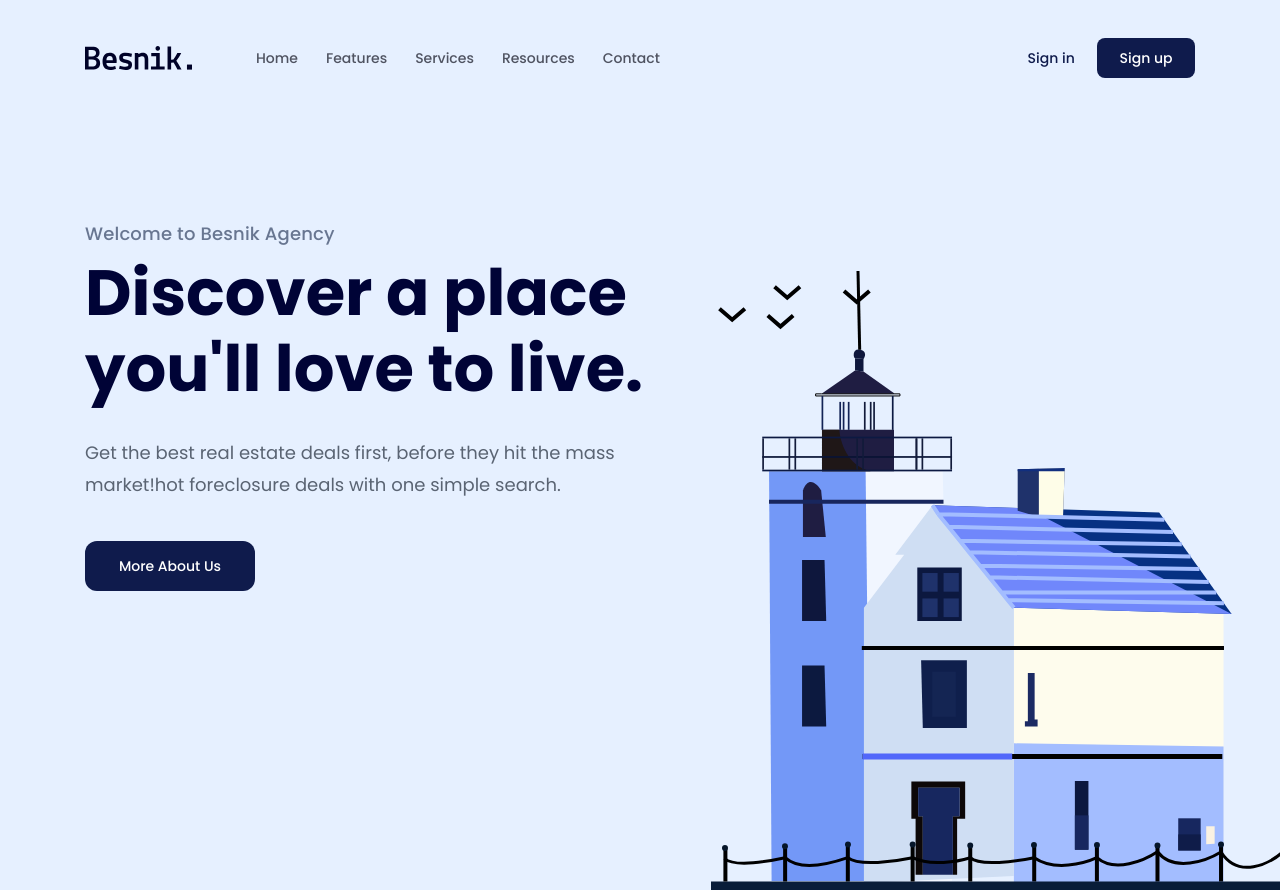
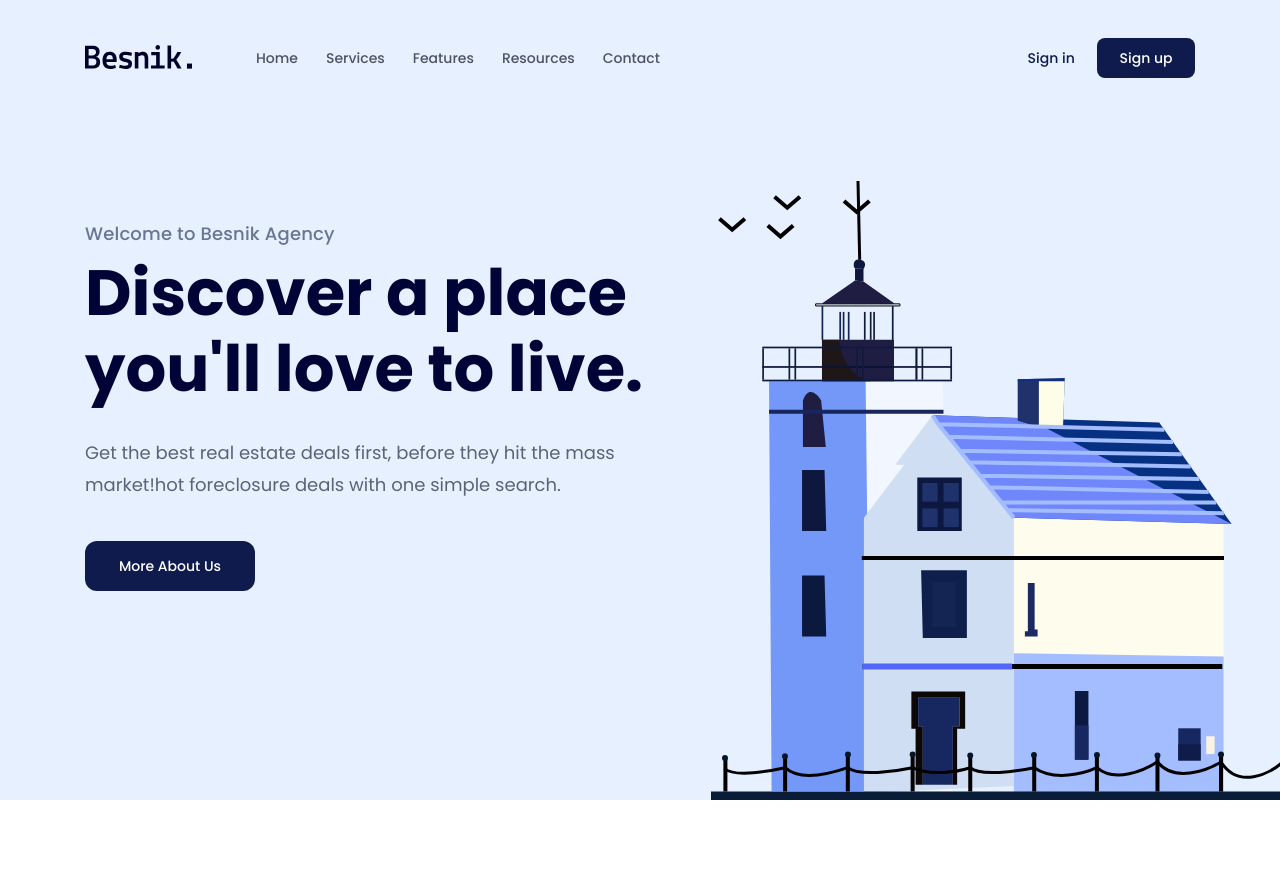
Before and after one commit to QuanLeMinh206/f8-htmlcss-01, a plain HTML site: page index.html in a window 1280 px wide. Shown: the top 890 px of the page. Drawn offline with Linux system fonts and the light colour scheme.

Commit message:
fix bug Navbar section (scroll)

```diff
--- a/assets/css/styles.css
+++ b/assets/css/styles.css
@@ -10,6 +10,10 @@ html {
 body {
     font-size: 1.6rem;
     font-family: "Poppins";
+}
+html,
+body {
+    scroll-behavior: smooth;
 }
 
 /* Common */
@@ -67,7 +71,7 @@ a {
 }
 .hero-wrap {
     background-color: #e6f0ff;
-    height: 100vh;
+    height: calc(100vh - 90px);
     position: relative;
 }
 
--- a/index.html
+++ b/index.html
@@ -16,19 +16,21 @@
         <link rel="stylesheet" href="./assets/css/styles.css" />
     </head>
     <body>
-        <main>
+        <main id="home">
             <header class="fixed-header">
                 <div class="content">
                     <nav class="navbar">
                         <!-- Logo -->
-                        <img src="./assets/img/logo.svg" alt="Bennik." />
+                        <a href="#!"
+                            ><img src="./assets/img/logo.svg" alt="Bennik."
+                        /></a>
                         <!-- Navigation -->
                         <ul>
-                            <li><a href="">Home</a></li>
-                            <li><a href="">Features</a></li>
-                            <li><a href="">Services</a></li>
-                            <li><a href="">Resources</a></li>
-                            <li><a href="">Contact</a></li>
+                            <li><a href="#home">Home</a></li>
+                            <li><a href="#services">Services</a></li>
+                            <li><a href="#features">Features</a></li>
+                            <li><a href="#resources">Resources</a></li>
+                            <li><a href="#contact">Contact</a></li>
                         </ul>
                         <!-- Action -->
                         <div class="action">
@@ -93,7 +95,7 @@
             </div>
 
             <!-- Guides -->
-            <div class="guides">
+            <div class="guides" id="services">
                 <div class="content">
                     <h2 class="sub-title">How its works?</h2>
                     <p class="desc">
@@ -147,7 +149,7 @@
             </div>
 
             <!-- Featured : nổi bật -->
-            <div class="featured">
+            <div class="featured" id="features">
                 <div class="content">
                     <header>
                         <h2 class="sub-title">Featured Properties</h2>
@@ -292,7 +294,7 @@
             </div>
 
             <!-- Stats : số liệu thống kê -->
-            <div class="stats">
+            <div class="stats" id="resources">
                 <div class="content">
                     <div class="row">
                         <div class="img-block">
@@ -471,7 +473,7 @@
 
             <!-- Footer -->
 
-            <footer class="footer">
+            <footer class="footer" id="contact">
                 <div class="content">
                     <div class="row">
                         <!-- Product -->
```
